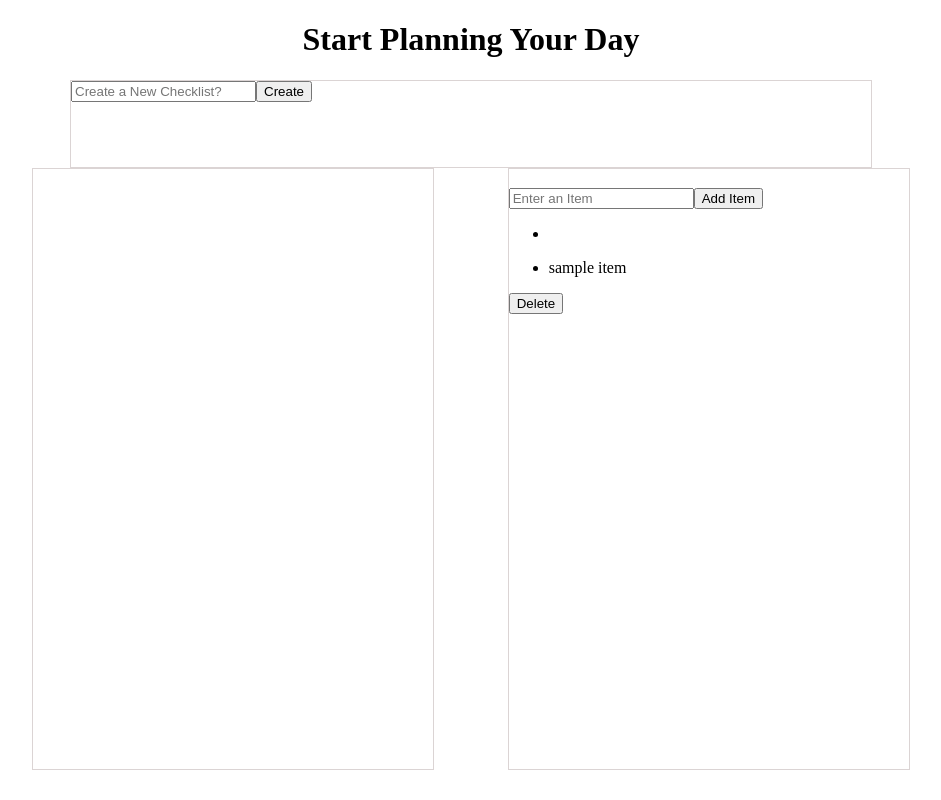
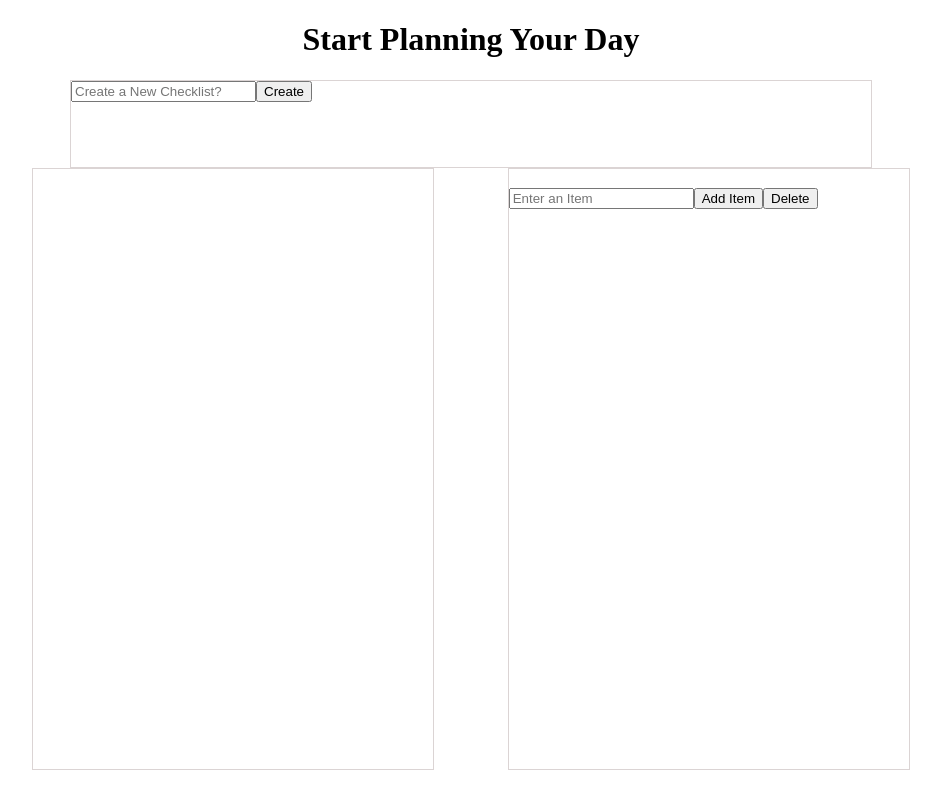
Before and after one commit to Karely3412/todo-FE-capstone, a React (Create React App) app: page /todo in a window 1280 px wide. Shown: the whole page, without its empty margins (169-1110 px from the left). Built offline with nearby package versions, Linux system fonts and the light colour scheme.

Commit message:
mapped the addItem state to get the data

```diff
--- a/src/components/pages/Todo.jsx
+++ b/src/components/pages/Todo.jsx
@@ -45,36 +45,31 @@ const Todo = () => {
               </div>
             );
           })}
-
-          <div className="completed-check-lists"></div>
         </div>
 
         <div className="checklist-items-wrapper">
-          <div className="checklist-wrapper">
+          <div className="checklist-title-wrapper">
             <h3>{openViewCheckList}</h3>
           </div>
-
           <input
             placeholder="Enter an Item"
             onChange={(e) => setInputAddItem(e.target.value)}
             value={inputAddItem}
           ></input>
+          {/* <button>Edit</button>You are awesome, have a great night! :)Thank you Hayden!!! You are amazing!!!  <3*/}
+          <button onClick={addItemOn}>Add Item</button>
 
-          <button onClick={addItemOn}>Add Item</button>
-          {/* <button>Edit</button>You are awesome, have a great night! :)Thank you Hayden!!! You are amazing!!!  <3*/}
-
-          {/* {mapping is next} */}
-          <div className="item-wrapper">
-            <ul>
-              <li>
-                <p>{addItem}</p>
-              </li>
-              <li>
-                <p>sample item</p>
-              </li>
-            </ul>
-          </div>
-
+          {addItem.map((data, key) => {
+            return (
+              <div key={key} className="item-wrapper">
+                <ul>
+                  <li>
+                    <p>{data}</p>
+                  </li>
+                </ul>
+              </div>
+            );
+          })}
           <button>Delete</button>
         </div>
       </div>
```
